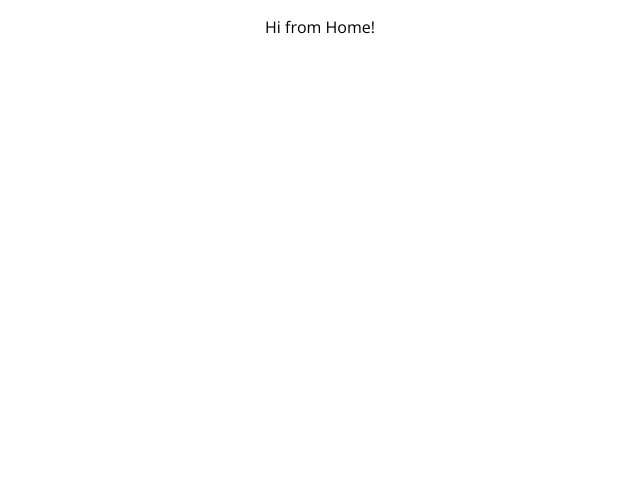
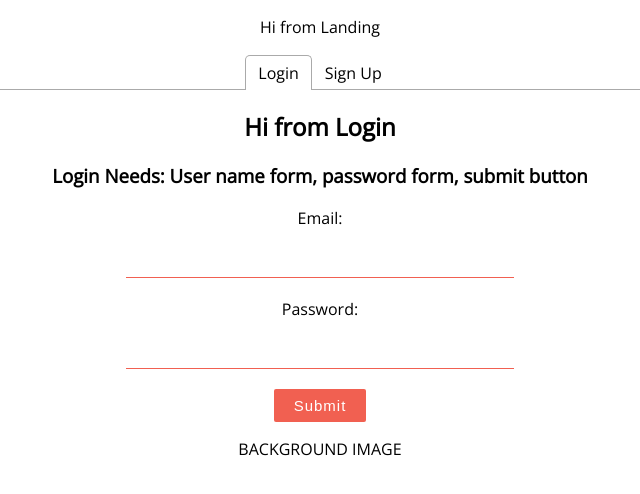
Before and after one commit to gewashington/budget-app, a React (Create React App) app: page / in a window 1280 px wide. Shown: the top 494 px of the page, without its empty margins (320-960 px from the left). Built offline with nearby package versions, Linux system fonts and the light colour scheme.

Commit message:
Added react-tabs

```diff
--- a/package.json
+++ b/package.json
@@ -6,7 +6,8 @@
     "react": "^16.3.2",
     "react-dom": "^16.3.2",
     "react-router-dom": "^4.2.2",
-    "react-scripts": "1.1.4"
+    "react-scripts": "1.1.4",
+    "react-tabs": "^2.2.2"
   },
   "scripts": {
     "start": "react-scripts start",
--- a/src/App.js
+++ b/src/App.js
@@ -1,14 +1,16 @@
 import React, { Component } from 'react';
-import Home from './components/Home';
+import Landing from './components/Auth/Landing';
 import { Route } from 'react-router-dom';
 import './App.css';
 
+
+//Goal: When button is clicked, component is changed to sign in
 class App extends Component {
   render() {
     return (
 
       <div className="App">
-        <Route path="/" component={Home} />
+        <Route path="/" component={Landing} />
       </div>
     );
   }
--- a/src/components/Auth/Landing.js
+++ b/src/components/Auth/Landing.js
@@ -1,18 +1,31 @@
 import React from 'react';
-import { Link, Router, Route, Switch } from 'react-router-dom';
+import { Link, Router, Route, Switch, Redirect } from 'react-router-dom';
+import { Tab, Tabs, TabList, TabPanel } from 'react-tabs';
 import Login from './Login';
 import Signup from './Signup';
+import 'react-tabs/style/react-tabs.css';
+
 
 export default class Landing extends React.Component {
+
 
   render()  {
     return(
       <div>
       <p>Hi from Landing</p>
-      <Switch>
-        <Route exact path="/landing/login" component={Login} />
-        <Route exact path="/landing/signup" component={Signup}/>
-      </Switch>
+      <Tabs>
+    <TabList>
+      <Tab>Login</Tab>
+      <Tab>Sign Up</Tab>
+    </TabList>
+
+    <TabPanel>
+      <Login />
+    </TabPanel>
+    <TabPanel>
+      <Signup />
+    </TabPanel>
+  </Tabs>
       <p>BACKGROUND IMAGE</p>
       </div>
     )
--- a/src/components/Home.js
+++ /dev/null
@@ -1,18 +0,0 @@
-import React from 'react';
-import Landing from './Auth/Landing';
-import { Route } from 'react-router-dom';
-// import Login from './Login';
-// import Signup from './Signup';
-// import Dashboard from './Dashboard';
-// import MakeGoalContainer from './MakeGoal/MakeGoalContainer';
-
-export default class Home extends React.Component {
-  render() {
-    return(
-      <div>
-        <p>Hi from Home!</p>
-        <Route path="/landing" component={Landing} />
-      </div>
-    )
-  }
-}
```
Also changed, not shown: 1 other file (tests, documents, lock files or other folders).
